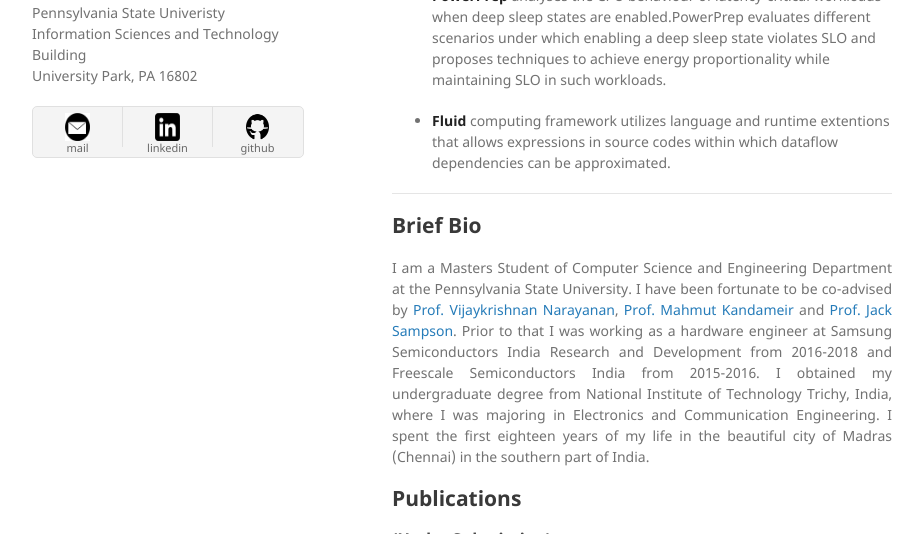
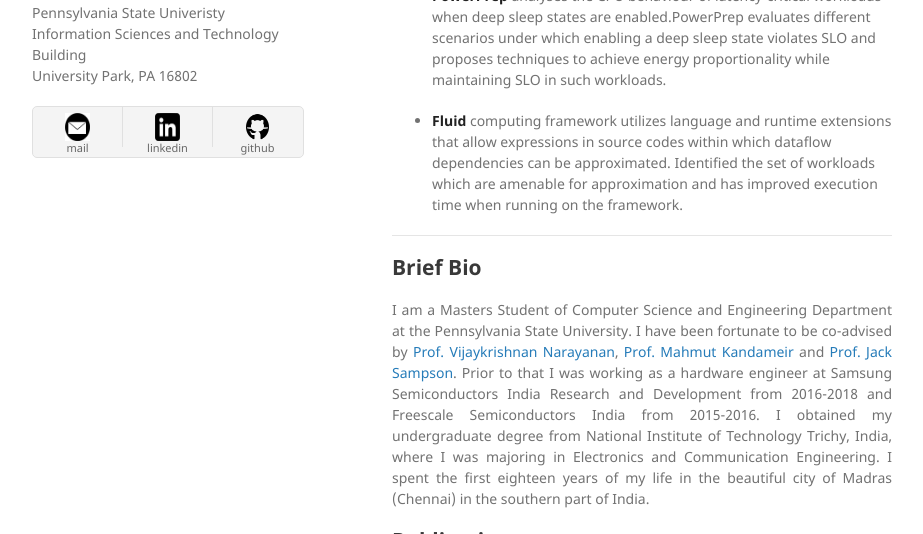
Before and after one commit to vine93/vine93.github.io, a Jekyll site: the page built from index.md, in a window 1280 px wide and 900 px high, cut to the strip 366-900 px from the top of the window. Shown: the whole strip, without its empty margins (178-1101 px from the left). Built offline with Jekyll 4.4.1, drawn with Linux system fonts in a browser that asks for light colours; our own code applies the rules of GitHub Pages for plain Markdown files.

Commit message:
Update index.md

```diff
--- a/index.md
+++ b/index.md
@@ -9,8 +9,8 @@ simulates a non-volatile processor environment powered by a renewable source of
 
 *   **PowerPrep** analyses the CPU behaviour of latency-critical workloads when deep sleep states are enabled.PowerPrep evaluates different scenarios under which enabling a deep sleep state violates SLO and proposes techniques to achieve energy proportionality while maintaining SLO in such workloads.
 
-*   **Fluid** computing framework utilizes language and runtime extentions that allows expressions
-    in source codes within which dataflow dependencies can be approximated.
+*   **Fluid** computing framework utilizes language and runtime extensions that allow expressions
+    in source codes within which dataflow dependencies can be approximated. Identified the set of workloads which are amenable for approximation and has improved execution time when running on the framework.
 
 
 ---
```
